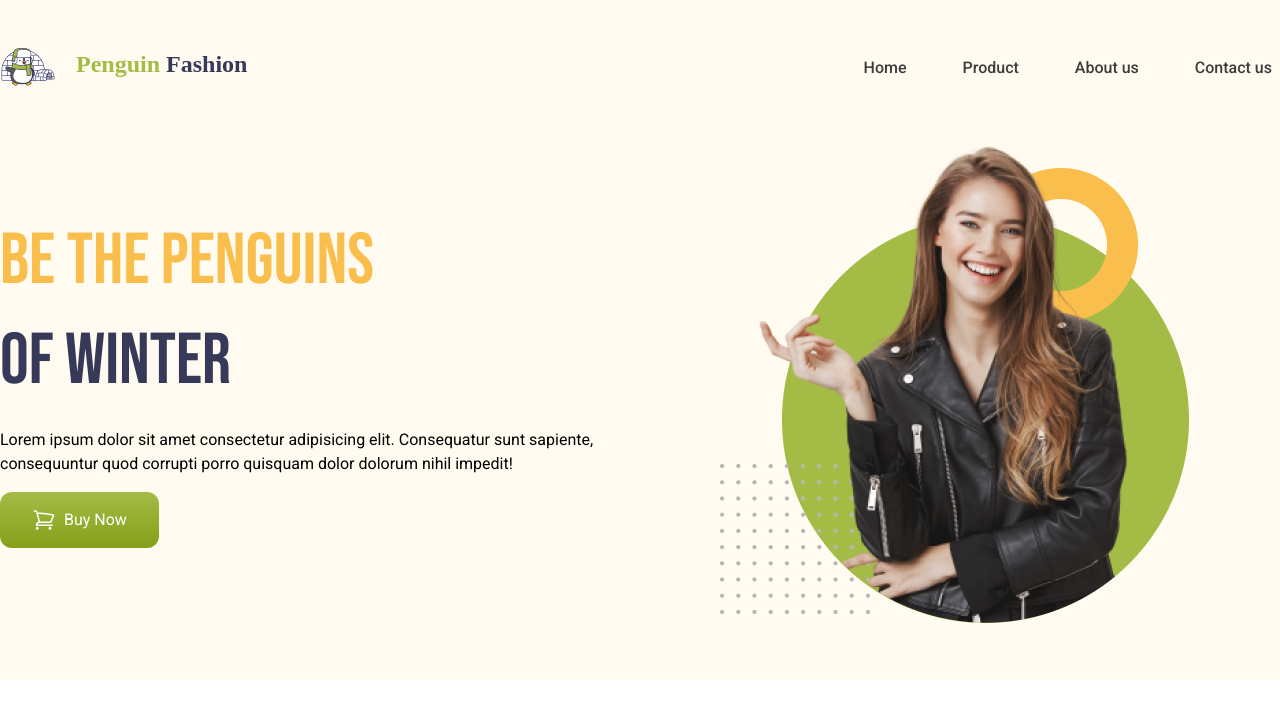
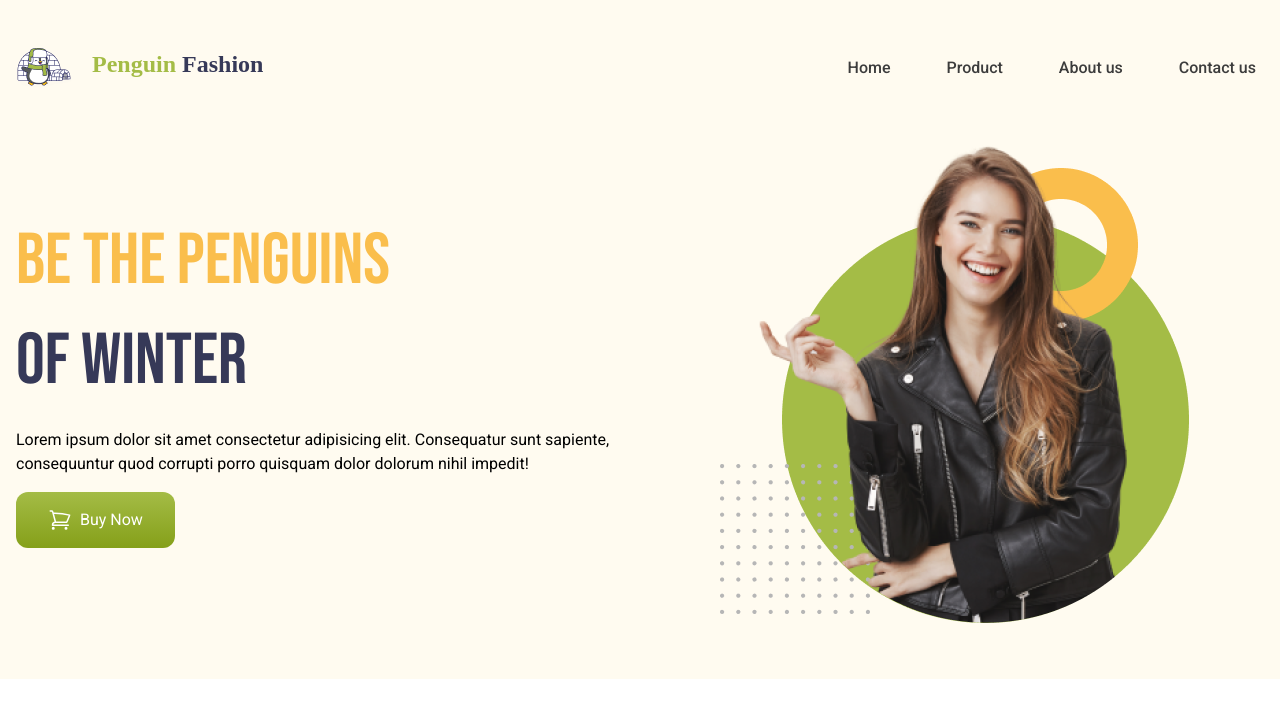
Before and after one commit to Abdallah-BinSaif/p-penguin-fashion, a plain HTML site: page index.html in a window 1280 px wide. Drawn offline with nearby package versions, Linux system fonts and the light colour scheme; a web font is replaced by a local one.

Commit message:
banner section done second time

```diff
--- a/index.html
+++ b/index.html
@@ -21,10 +21,10 @@
       }
     </style>
   </head>
-  <body class="roboto">
+  <body class="roboto ">
     <header class="bg-[#FFFBF0]">
       <!-- navbar section -->
-      <nav class="max-w-7xl mx-auto py-12 flex justify-between items-center">
+      <nav class="max-w-7xl mx-auto px-4 py-12 flex justify-between items-center">
         <div class="flex gap-5">
           <img class="h-10" src="./images/icons/logo1.png" alt="" />
           <h2 class="text-2xl font-bold monster">
@@ -55,8 +55,8 @@
         </svg>
       </nav>
       <!-- banenr section -->
-      <section class="max-w-7xl mx-auto flex gap-20 items-center pb-14">
-        <div class="w-1/2">
+      <section class="max-w-7xl mx-auto px-4 md:flex gap-20 items-center pb-14">
+        <div class="md:w-1/2">
           <h3 class="bebas-neue my-0 text-7xl leading-[100px]"><span class="text-[#FABE4C]">Be The penguins </span><br/><span class="text-[#363958]">of Winter</span></h3>
           <p class="my-4">
             Lorem ipsum dolor sit amet consectetur adipisicing elit. Consequatur
```
